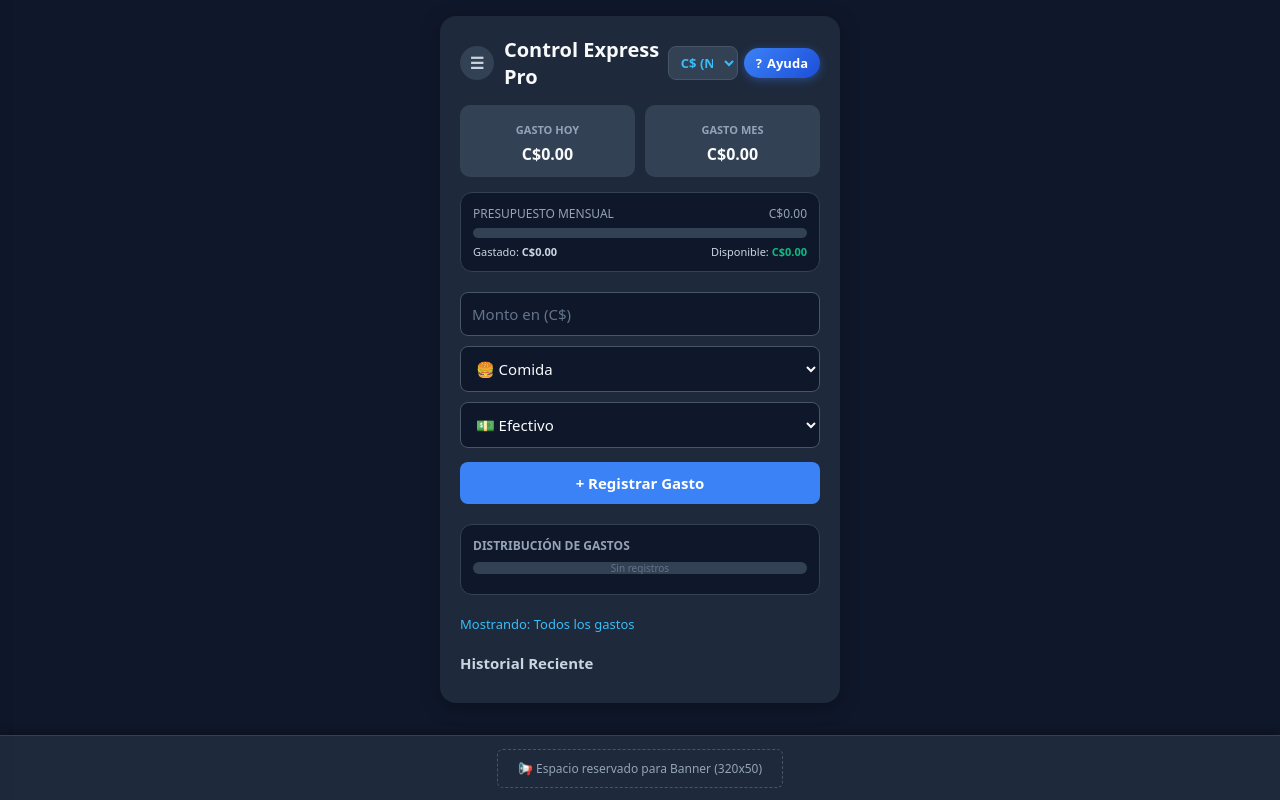
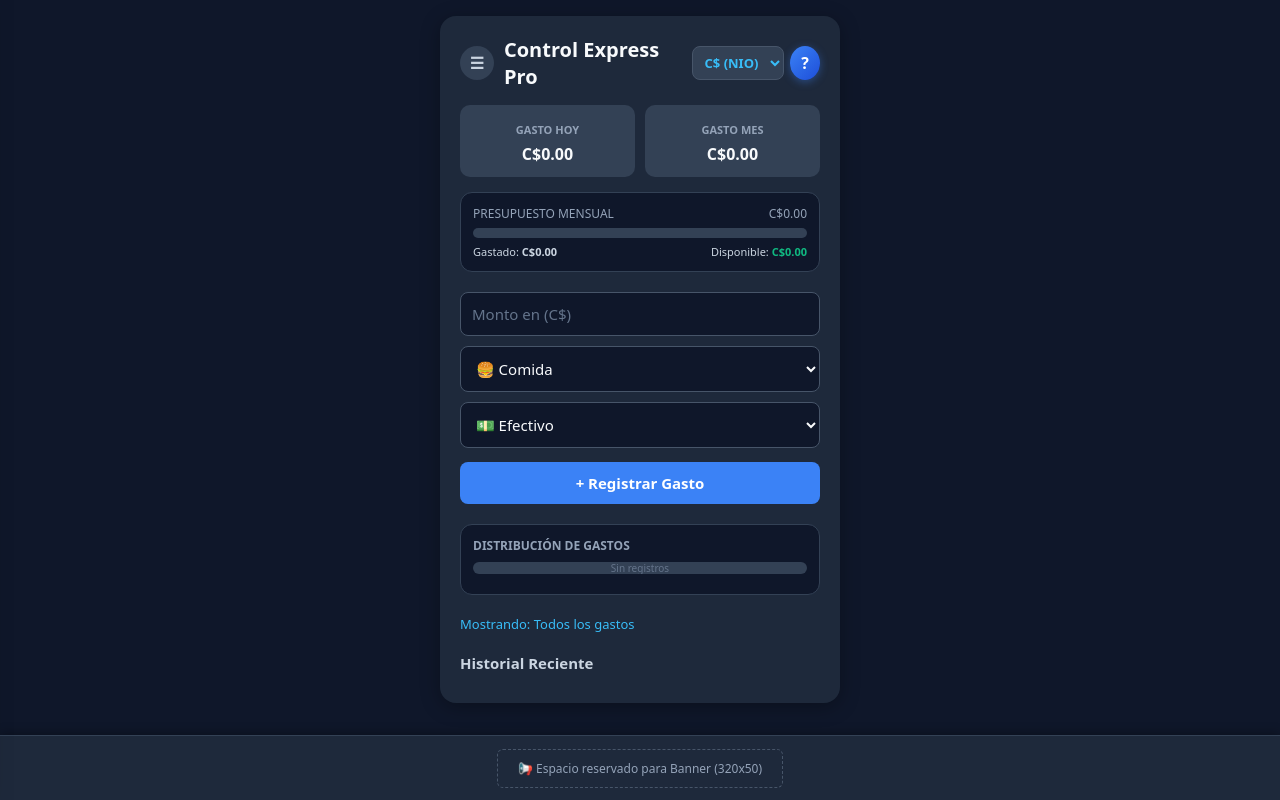
Before and after one commit to Chepefinanciero/Gastos-diarios, a plain HTML site: page index.html in a window 1280 px wide. Drawn offline with Linux system fonts and the light colour scheme.

Commit message:
Update index.html
arreglado boton de moneda y ayuda

```diff
--- a/index.html
+++ b/index.html
@@ -50,23 +50,24 @@
     }
     .select-moneda:focus { outline: none; border-color: #3b82f6; }
 
-    /* BOTÓN DE AYUDA HERO */
-    .btn-ayuda-hero {
+    /* BOTÓN DE AYUDA COMPACTO */
+    .btn-ayuda-compact {
       background: linear-gradient(135deg, #3b82f6, #1d4ed8);
       color: white;
       border: none;
-      padding: 6px 12px;
-      border-radius: 20px;
+      border-radius: 50%;
+      width: 34px;
+      height: 34px;
       font-weight: bold;
-      font-size: 13px;
       cursor: pointer;
       display: flex;
       align-items: center;
-      gap: 5px;
-      box-shadow: 0 2px 10px rgba(59, 130, 246, 0.4);
+      justify-content: center;
+      font-size: 16px;
+      box-shadow: 0 2px 8px rgba(59, 130, 246, 0.4);
       transition: transform 0.2s;
     }
-    .btn-ayuda-hero:active { transform: scale(0.95); }
+    .btn-ayuda-compact:active { transform: scale(0.92); }
 
     /* BANNER DE INSTALACIÓN */
     .install-banner {
@@ -350,9 +351,8 @@
         <option value="$">$ (USD)</option>
         <option value="€">€ (EUR)</option>
       </select>
-      <button class="btn-ayuda-hero" onclick="togglePaginaAyuda()">
-        <span>?</span> Ayuda
-      </button>
+      <!-- BOTÓN DE AYUDA COMPACTO -->
+      <button class="btn-ayuda-compact" onclick="togglePaginaAyuda()" title="Centro de Ayuda">?</button>
     </div>
   </div>
 
@@ -441,7 +441,7 @@
       <p>Exporta tu historial completo a Excel (CSV) o crea copias de seguridad (JSON) desde el menú lateral para mayor seguridad.</p>
     </div>
 
-    <button onclick="togglePaginaAyuda()" style="width: 100%; padding: 12px; background: #3b82f6; color: white; border: none; border-radius: 8px; font-weight: bold; cursor: pointer; margin-top: 10px;">Volver a la App</button>
+    <button onclick="togglePaginaAyuda()" style="width: 100%; padding: 12px; background: #3b82f6; color: white; border: none; border-radius: 8px; font-weight: bold; cursor: pointer; margin-top: 10px;">Volver al Control</button>
   </div>
 </div>
 
@@ -495,7 +495,6 @@
   const containerPeriodosSidebar = document.getElementById('listaPeriodosSidebar');
   const monedaSelect = document.getElementById('monedaSelect');
 
-  // Inicializar selector de moneda con el valor guardado
   monedaSelect.value = monedaActual;
   document.getElementById('monto').placeholder = `Monto en (${monedaActual})`;
 
@@ -506,7 +505,6 @@
     actualizarVista();
   }
 
-  // DETECTAR MODO APP INSTALADA
   function verificarModoAppInstalada() {
     const esPWA = window.matchMedia('(display-mode: standalone)').matches || window.navigator.standalone === true;
     if (esPWA) {
```
